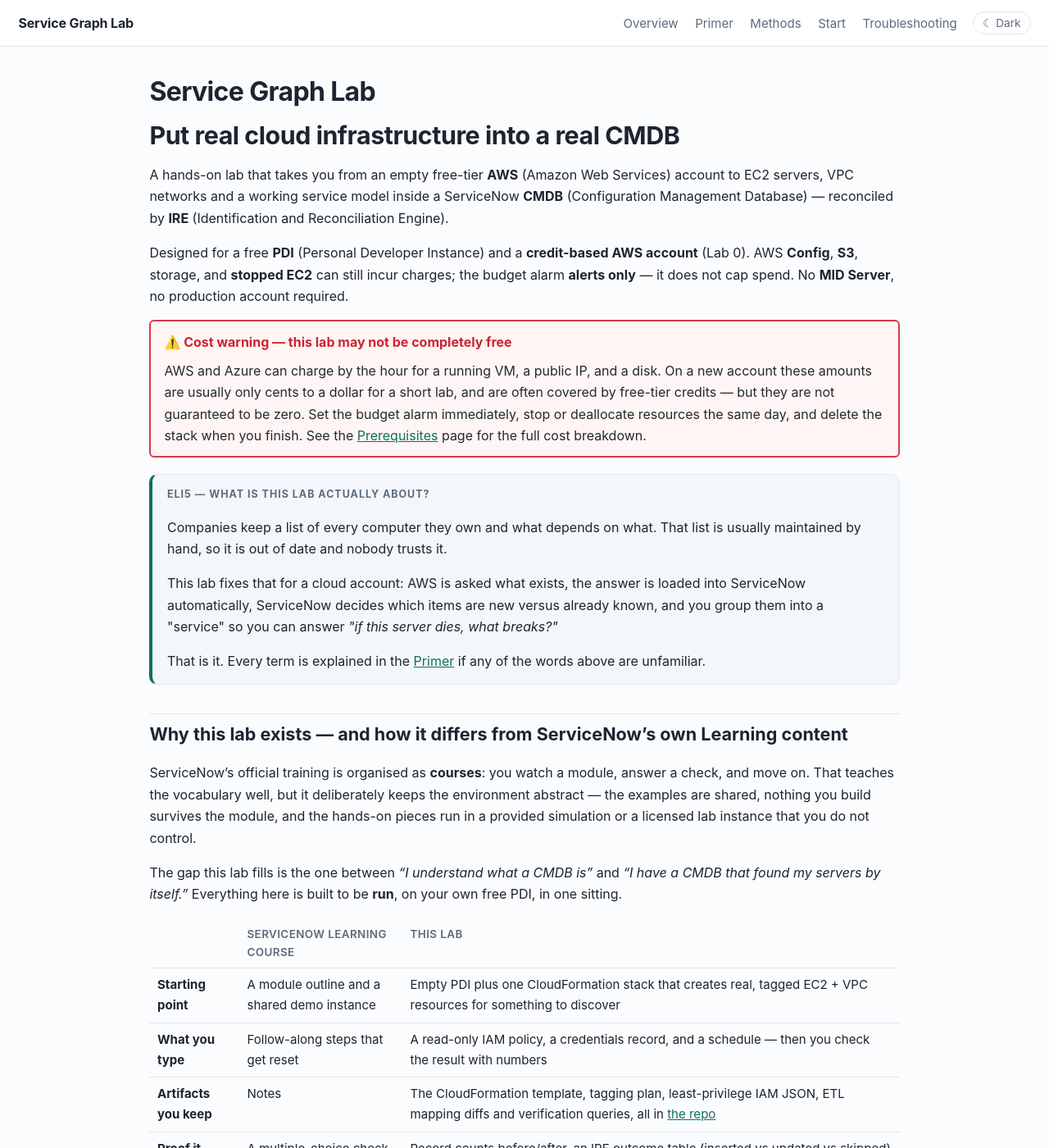
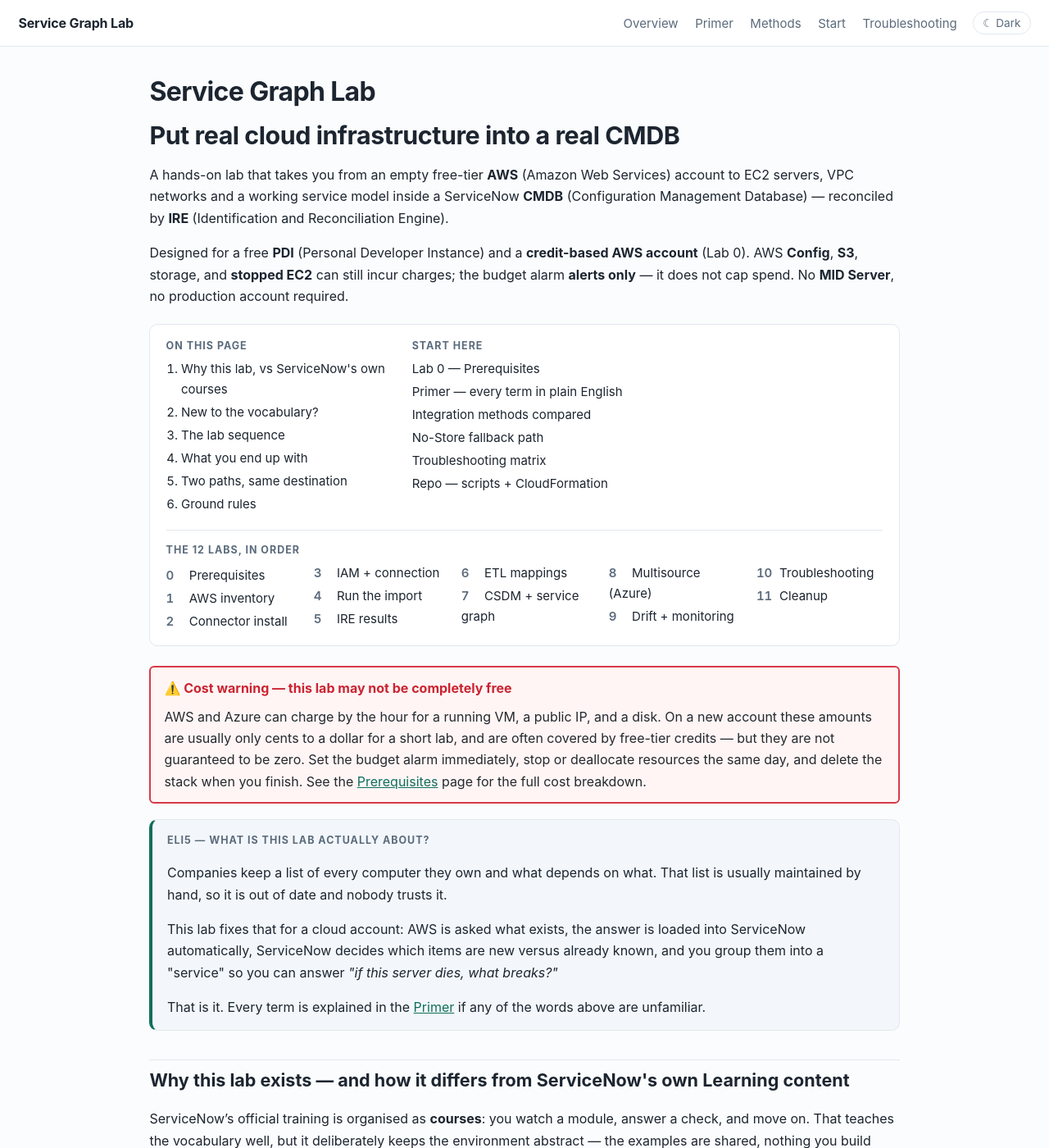
Before and after one commit to eltonaguiar/ServiceNow_ServiceGraph_Lab, a Jekyll site: the page built from index.md, in a window 1280 px wide and 1400 px high. Shown: the whole window at 82% size. Built offline with Jekyll 4.4.1, drawn with Linux system fonts in a browser that asks for light colours.

Commit message:
Add a contents index to the lab landing page
Arriving cold, the only way to reach a specific lab was to scroll past the
comparison table to the card grid, and the page's own sections had no jump
links. A three-block index now sits under the intro: sections on this page,
the reference pages you need before starting, and all twelve labs in order.
Headings carry explicit ids so the in-page anchors are stable.

🤖 Generated with Codebuff
Co-Authored-By: Codebuff <noreply@codebuff.com>

```diff
--- a/assets/css/style.css
+++ b/assets/css/style.css
@@ -66,3 +66,13 @@ footer { border-top:1px solid var(--line); color:var(--muted); font-size:.85rem;
 details.glossary { border:1px solid var(--line); border-radius:10px; padding:.6rem 1rem; background:var(--panel); margin:.6rem 0; }
 details.glossary summary { cursor:pointer; font-weight:600; }
 details.glossary[open] summary { margin-bottom:.4rem; }
+.toc { display:grid; grid-template-columns:repeat(auto-fit,minmax(13rem,1fr)); gap:.9rem 1.6rem; margin:1.3rem 0 1.5rem; padding:1rem 1.2rem; border:1px solid var(--line); border-radius:10px; background:var(--panel); font-size:.94rem; }
+.toc-title { margin:0 0 .35rem; font-size:.78rem; letter-spacing:.08em; text-transform:uppercase; color:var(--muted); font-weight:700; }
+.toc-list { margin:0; padding-left:1.15rem; }
+.toc ul.toc-list { list-style:none; padding-left:0; }
+.toc li { margin:.2rem 0; break-inside:avoid; }
+.toc a { color:var(--ink); text-decoration:none; }
+.toc a:hover { color:var(--accent); text-decoration:underline; }
+.toc-wide { grid-column:1 / -1; border-top:1px solid var(--line); padding-top:.9rem; }
+.toc-labs { columns:9rem; column-gap:1.6rem; }
+.toc-labs b { display:inline-block; min-width:1.5rem; color:var(--muted); font-weight:600; font-variant-numeric:tabular-nums; }
--- a/index.md
+++ b/index.md
@@ -16,6 +16,48 @@ Designed for a free **PDI** (Personal Developer Instance) and a **credit-based A
 AWS **Config**, **S3**, storage, and **stopped EC2** can still incur charges; the budget alarm
 **alerts only** — it does not cap spend. No **MID Server**, no production account required.
 
+<nav class="toc" aria-label="Contents">
+  <div>
+    <p class="toc-title">On this page</p>
+    <ol class="toc-list">
+      <li><a href="#why">Why this lab, vs ServiceNow's own courses</a></li>
+      <li><a href="#primer">New to the vocabulary?</a></li>
+      <li><a href="#labs">The lab sequence</a></li>
+      <li><a href="#outcome">What you end up with</a></li>
+      <li><a href="#paths">Two paths, same destination</a></li>
+      <li><a href="#rules">Ground rules</a></li>
+    </ol>
+  </div>
+  <div>
+    <p class="toc-title">Start here</p>
+    <ul class="toc-list">
+      <li><a href="{{ '/labs/00-prerequisites/' | relative_url }}">Lab 0 — Prerequisites</a></li>
+      <li><a href="{{ '/basics/' | relative_url }}">Primer — every term in plain English</a></li>
+      <li><a href="{{ '/integration-methods/' | relative_url }}">Integration methods compared</a></li>
+      <li><a href="{{ '/labs/fallback-ire-api/' | relative_url }}">No-Store fallback path</a></li>
+      <li><a href="{{ '/labs/10-troubleshooting/' | relative_url }}">Troubleshooting matrix</a></li>
+      <li><a href="https://github.com/eltonaguiar/ServiceNow_ServiceGraph_Lab">Repo — scripts + CloudFormation</a></li>
+    </ul>
+  </div>
+  <div class="toc-wide">
+    <p class="toc-title">The 12 labs, in order</p>
+    <ul class="toc-list toc-labs">
+      <li><a href="{{ '/labs/00-prerequisites/' | relative_url }}"><b>0</b> Prerequisites</a></li>
+      <li><a href="{{ '/labs/01-aws-inventory/' | relative_url }}"><b>1</b> AWS inventory</a></li>
+      <li><a href="{{ '/labs/02-sgc-install/' | relative_url }}"><b>2</b> Connector install</a></li>
+      <li><a href="{{ '/labs/03-iam-connection/' | relative_url }}"><b>3</b> IAM + connection</a></li>
+      <li><a href="{{ '/labs/04-run-import/' | relative_url }}"><b>4</b> Run the import</a></li>
+      <li><a href="{{ '/labs/05-ire/' | relative_url }}"><b>5</b> IRE results</a></li>
+      <li><a href="{{ '/labs/06-etl-mappings/' | relative_url }}"><b>6</b> ETL mappings</a></li>
+      <li><a href="{{ '/labs/07-csdm-graph/' | relative_url }}"><b>7</b> CSDM + service graph</a></li>
+      <li><a href="{{ '/labs/08-multisource-azure/' | relative_url }}"><b>8</b> Multisource (Azure)</a></li>
+      <li><a href="{{ '/labs/09-drift-monitoring/' | relative_url }}"><b>9</b> Drift + monitoring</a></li>
+      <li><a href="{{ '/labs/10-troubleshooting/' | relative_url }}"><b>10</b> Troubleshooting</a></li>
+      <li><a href="{{ '/labs/11-cleanup/' | relative_url }}"><b>11</b> Cleanup</a></li>
+    </ul>
+  </div>
+</nav>
+
 <div style="border: 2px solid #d73a49; border-radius: 6px; padding: 12px 16px; margin: 16px 0; background: #fff5f5; color: #24292e;">
 <p style="margin: 0; font-weight: bold; color: #cb2431;">⚠️ Cost warning — this lab may not be completely free</p>
 <p style="margin: 8px 0 0 0; color: #24292e;">AWS and Azure can charge by the hour for a running VM, a public IP, and a disk. On a new account these amounts are usually only cents to a dollar for a short lab, and are often covered by free-tier credits — but they are not guaranteed to be zero. Set the budget alarm immediately, stop or deallocate resources the same day, and delete the stack when you finish. See the <a href="{{ '/labs/00-prerequisites/' | relative_url }}">Prerequisites</a> page for the full cost breakdown.</p>
@@ -32,7 +74,7 @@ group them into a "service" so you can answer <em>"if this server dies, what bre
 if any of the words above are unfamiliar.</p>
 </div>
 
-## Why this lab exists — and how it differs from ServiceNow's own Learning content
+<h2 id="why">Why this lab exists — and how it differs from ServiceNow's own Learning content</h2>
 
 ServiceNow's official training is organised as **courses**: you watch a module, answer a check,
 and move on. That teaches the vocabulary well, but it deliberately keeps the environment abstract —
@@ -59,7 +101,7 @@ free-tier AWS account is a teaching environment, not a production design — the
 finish with a working pattern you have personally operated end to end, so the product documentation
 and the certification material have something concrete to attach to.
 
-## New to the vocabulary?
+<h2 id="primer">New to the vocabulary?</h2>
 
 Two pages exist so you never have to guess:
 
@@ -68,7 +110,7 @@ Two pages exist so you never have to guess:
   <a class="card" href="{{ '/integration-methods/' | relative_url }}"><b>Integration methods compared</b><span>Does this cover IntegrationHub and IRE? Why use a Service Graph Connector? What else could you use instead?</span></a>
 </div>
 
-## The lab sequence
+<h2 id="labs">The lab sequence</h2>
 
 <div class="grid">
   <a class="card" href="{{ '/labs/00-prerequisites/' | relative_url }}"><b>0 · Prerequisites</b><span>PDI, AWS account, budget alarm — 15 min</span></a>
@@ -85,7 +127,7 @@ Two pages exist so you never have to guess:
   <a class="card" href="{{ '/labs/11-cleanup/' | relative_url }}"><b>11 · Cleanup</b><span>Revoke keys, delete stacks, verify billing</span></a>
 </div>
 
-## What you end up with
+<h2 id="outcome">What you end up with</h2>
 
 - `cmdb_ci_vm_instance` for your lab EC2 (AWS connector path) — `object_id` is the real `i-…` id
 - Account, datacenter, **cloud network** (VPC), subnet, and security-group CIs from scheduled imports
@@ -93,7 +135,7 @@ Two pages exist so you never have to guess:
 - An IRE result set you can read and explain: inserted vs updated vs skipped, and why
 - A reconciliation precedence rule that decides which source wins when AWS and Azure disagree
 
-## Two paths, same destination
+<h2 id="paths">Two paths, same destination</h2>
 
 | Path | Use when | Time |
 |---|---|---|
@@ -103,7 +145,7 @@ Two pages exist so you never have to guess:
 Start with Lab 0 either way. If the install fails at Lab 2, take the fallback and come back —
 the IRE concepts in Labs 5–7 are identical.
 
-## Ground rules
+<h2 id="rules">Ground rules</h2>
 
 - **Costs are not zero by default.** Running or **stopped** EC2, **AWS Config** recording,
   **S3** delivery buckets (often **retained** after stack delete), EBS, and public IPv4 can bill.
```
